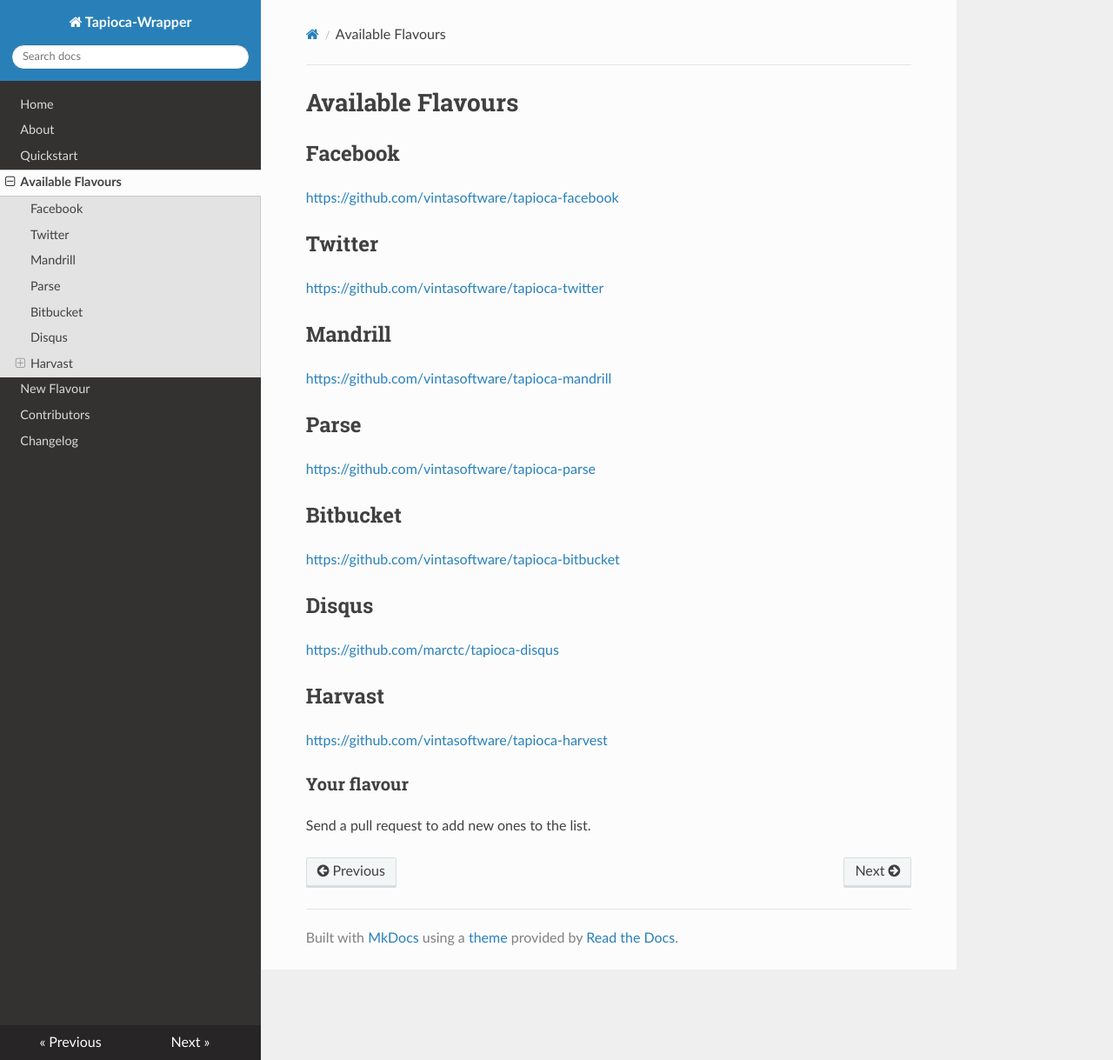
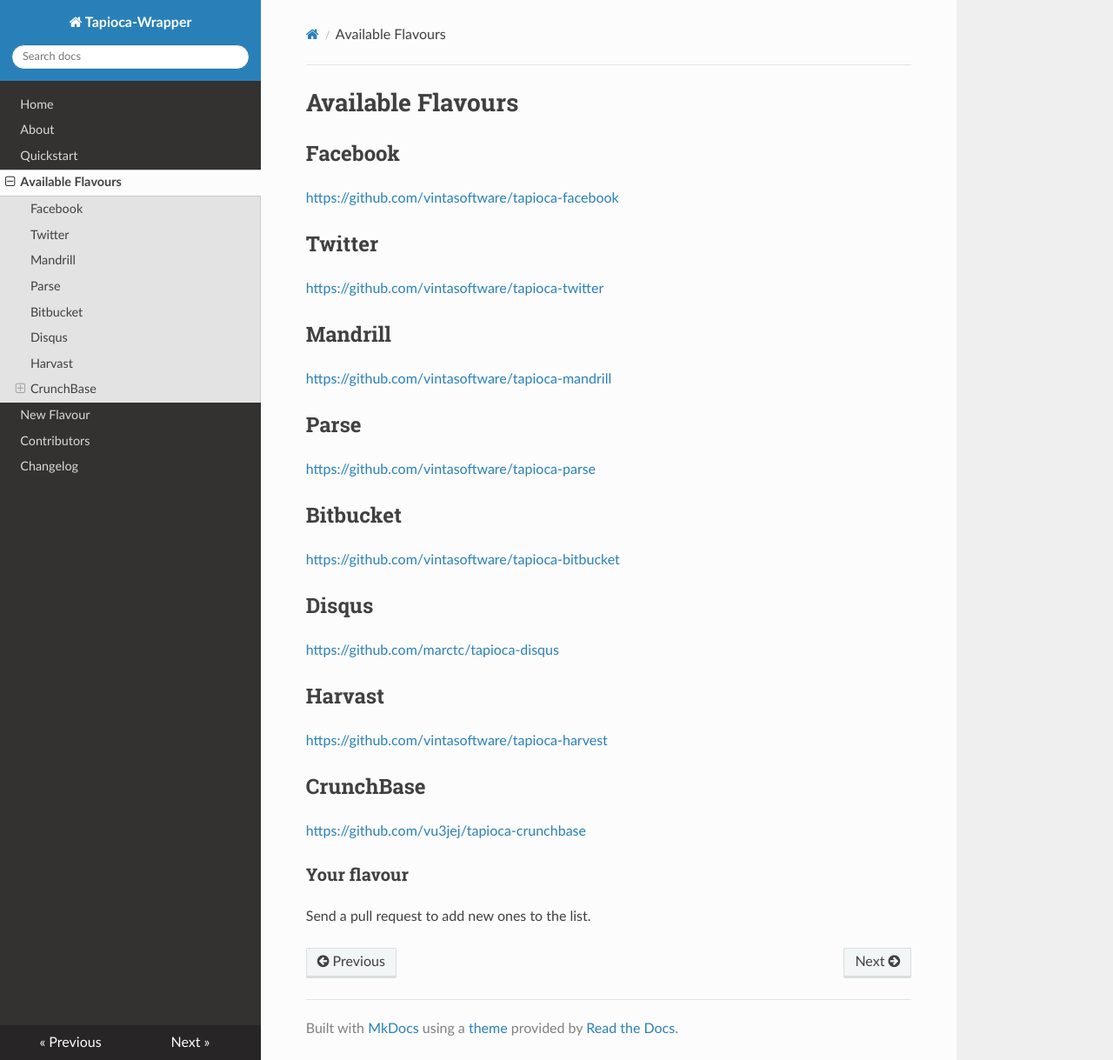
Before and after one commit to vintasoftware/tapioca-wrapper, an MkDocs documentation site: the page built from docs/flavours.md, in a window 1280 px wide and 1219 px high. Shown: the whole window at 87% size. Built offline with MkDocs 1.6.1, drawn with Linux system fonts in a browser that asks for light colours; nearby versions of some CDN libraries; old or Windows-style settings are respelled for this version of MkDocs.

Commit message:
Adding CrunchBase to flavours

```diff
--- a/docs/flavours.md
+++ b/docs/flavours.md
@@ -14,6 +14,8 @@
 [https://github.com/marctc/tapioca-disqus](https://github.com/marctc/tapioca-disqus)
 ## Harvast
 [https://github.com/vintasoftware/tapioca-harvest](https://github.com/vintasoftware/tapioca-harvest)
+## CrunchBase
+[https://github.com/vu3jej/tapioca-crunchbase](https://github.com/vu3jej/tapioca-crunchbase)
 
 ### Your flavour
 Send a pull request to add new ones to the list.
```
